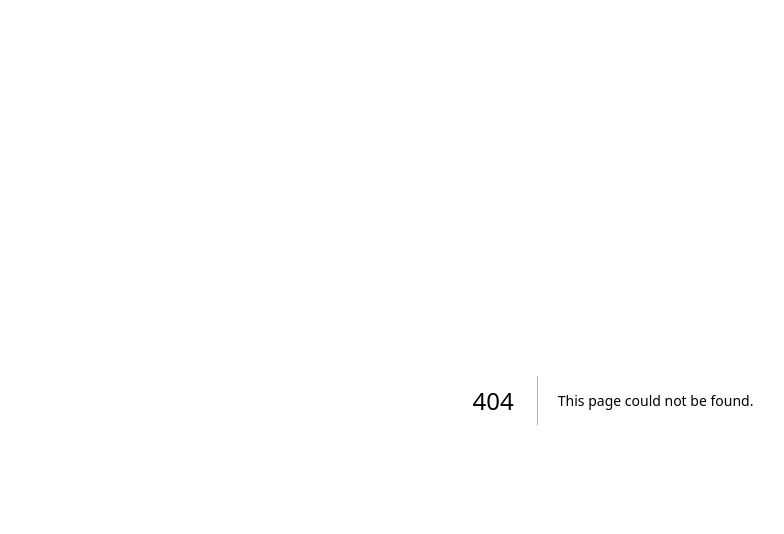
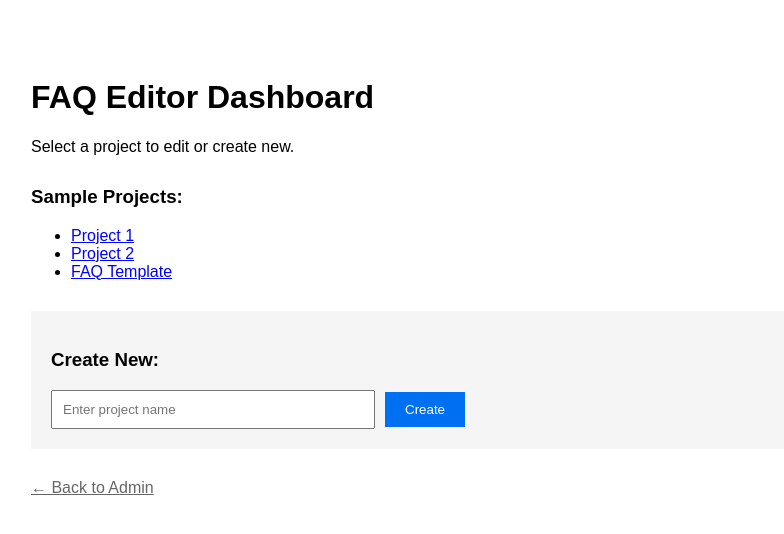
Before and after one commit to codinghub3473-lgtm/faq-template-saas, a Next.js app: page /editor in a window 1280 px wide. Before the commit this address had no page. Shown: the top 534 px of the page, without its empty margins (27-811 px from the left). Built offline with nearby package versions, Linux system fonts and the light colour scheme.

Commit message:
Create index.js

```diff
--- /dev/null
+++ b/pages/editor/index.js
@@ -0,0 +1,46 @@
+export default function EditorHome() {
+  return (
+    <div style={{ padding: '50px', fontFamily: 'Arial' }}>
+      <h1>FAQ Editor Dashboard</h1>
+      <p>Select a project to edit or create new.</p>
+
+      <div style={{ marginTop: '30px' }}>
+        <h3>Sample Projects:</h3>
+        <ul>
+          <li>
+            <a href="/editor/1" style={{ color: 'blue' }}>
+              Project 1
+            </a>
+          </li>
+          <li>
+            <a href="/editor/2" style={{ color: 'blue' }}>
+              Project 2
+            </a>
+          </li>
+          <li>
+            <a href="/editor/faq-template" style={{ color: 'blue' }}>
+              FAQ Template
+            </a>
+          </li>
+        </ul>
+      </div>
+
+      <div style={{ marginTop: '30px', padding: '20px', backgroundColor: '#f5f5f5' }}>
+        <h3>Create New:</h3>
+        <input
+          placeholder="Enter project name"
+          style={{ padding: '10px', width: '300px', marginRight: '10px' }}
+        />
+        <button style={{ padding: '10px 20px', backgroundColor: '#0070f3', color: 'white', border: 'none' }}>
+          Create
+        </button>
+      </div>
+
+      <div style={{ marginTop: '30px' }}>
+        <a href="/admin" style={{ color: '#666', textDecoration: 'underline' }}>
+          ← Back to Admin
+        </a>
+      </div>
+    </div>
+  );
+}
```
